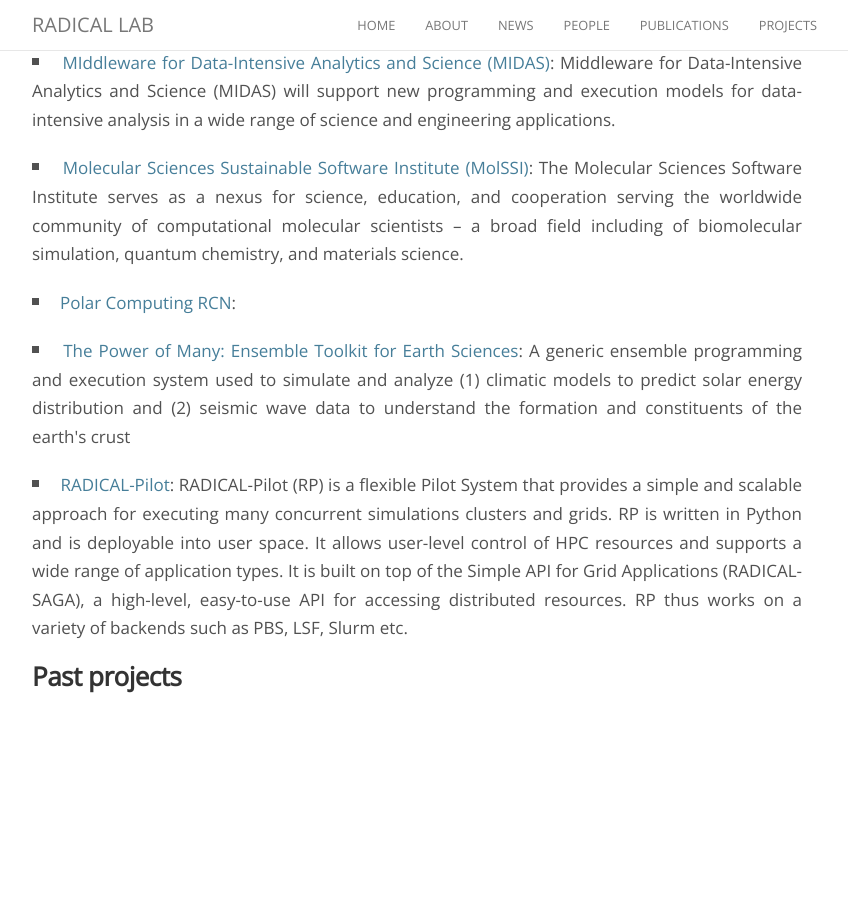
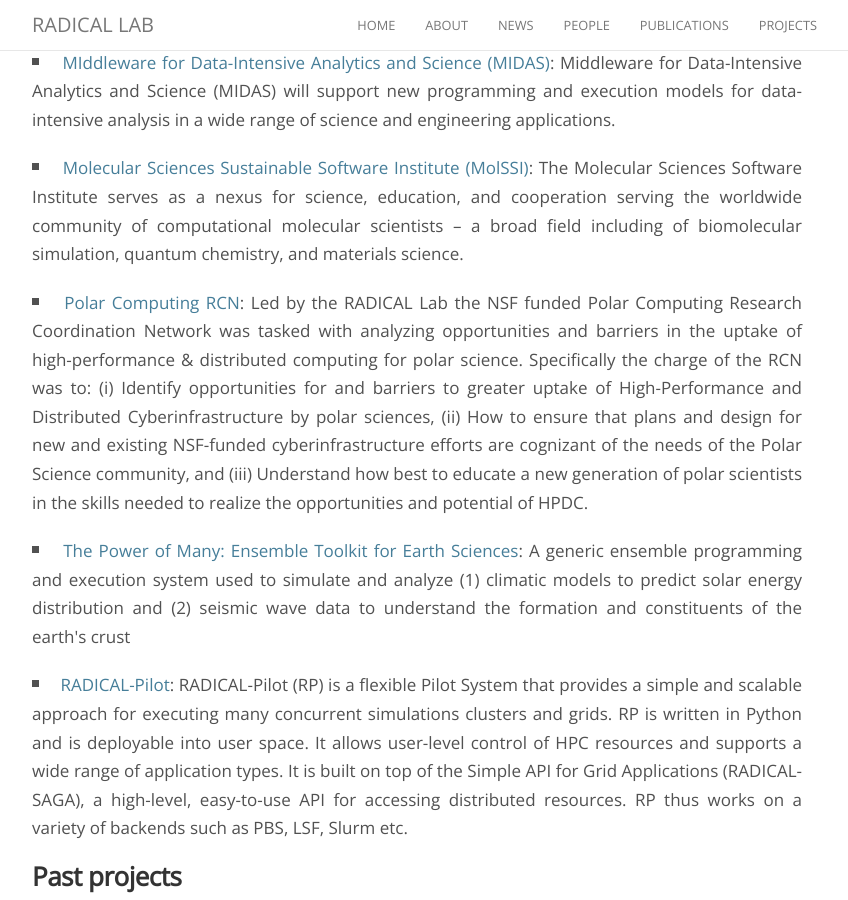
Before and after one commit to seymaguleryuz/radical-group.github.io, a Jekyll site: the page built from projects.md, in a window 1280 px wide and 900 px high, scrolled down 504 px. Shown: the whole window, without its empty margins (223-1071 px from the left). Built offline with Jekyll 4.4.1, drawn with Linux system fonts in a browser that asks for light colours; nearby versions of some CDN libraries; before the commit the page ends 1204 px from its top, so only the background shows below that.

Commit message:
Fix Polar Computing Abstract.

```diff
--- a/_projects/polar-computing.md
+++ b/_projects/polar-computing.md
@@ -2,6 +2,16 @@
 title: "Polar Computing RCN"
 collection: projects
 permalink: /projects/polar-computing
+abstract: "Led by the RADICAL Lab the NSF funded Polar Computing Research Coordination
+Network was tasked with analyzing opportunities and barriers in the uptake of
+high-performance & distributed computing for polar science. Specifically the
+charge of the RCN was to: (i) Identify opportunities for and barriers to greater
+uptake of High-Performance and Distributed Cyberinfrastructure by polar
+sciences, (ii) How to ensure that plans and design for new and existing
+NSF-funded cyberinfrastructure efforts are cognizant of the needs of the Polar
+Science community, and (iii) Understand how best to educate a new generation of
+polar scientists in the skills needed to realize the opportunities and potential
+of HPDC."
 
 ---
 
```
